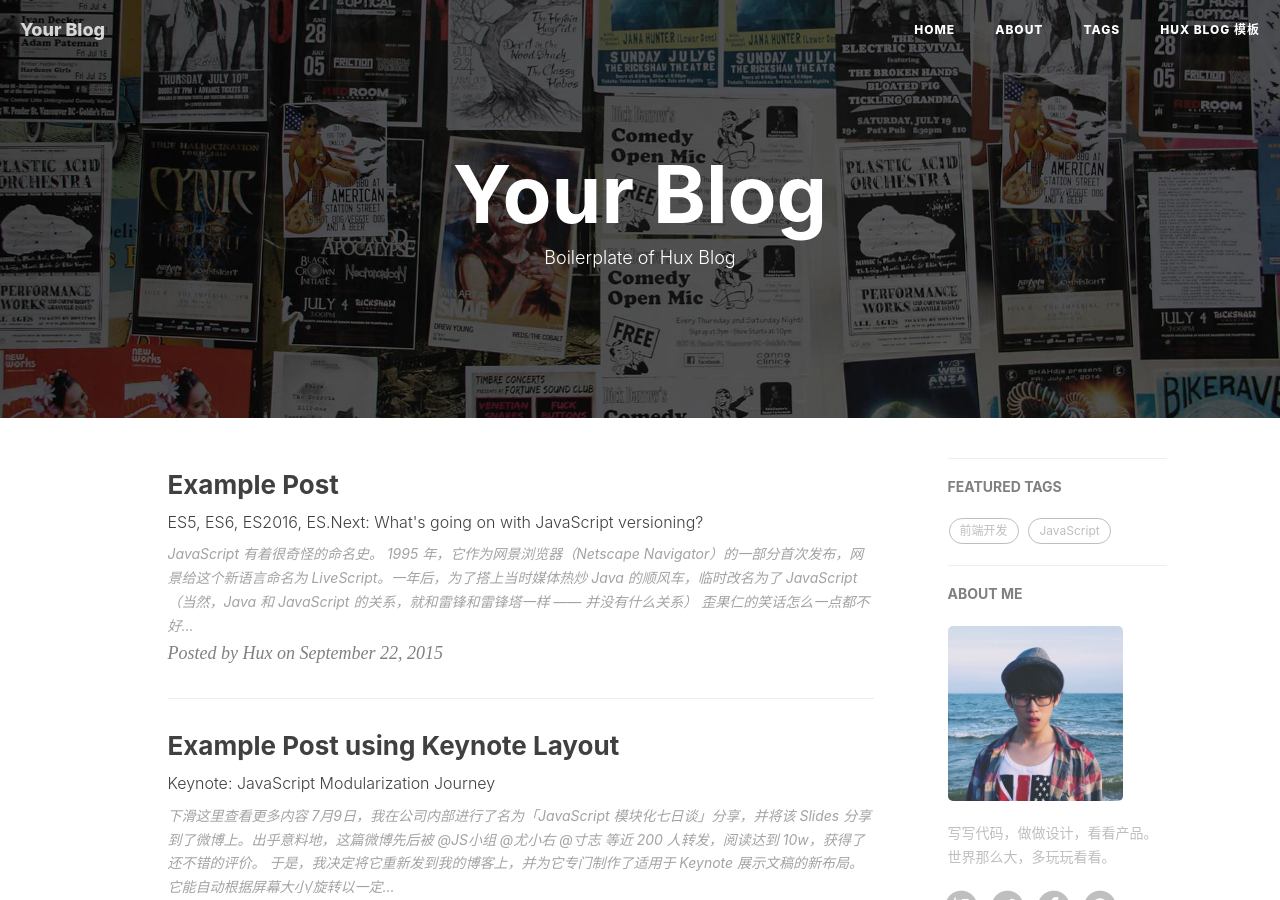
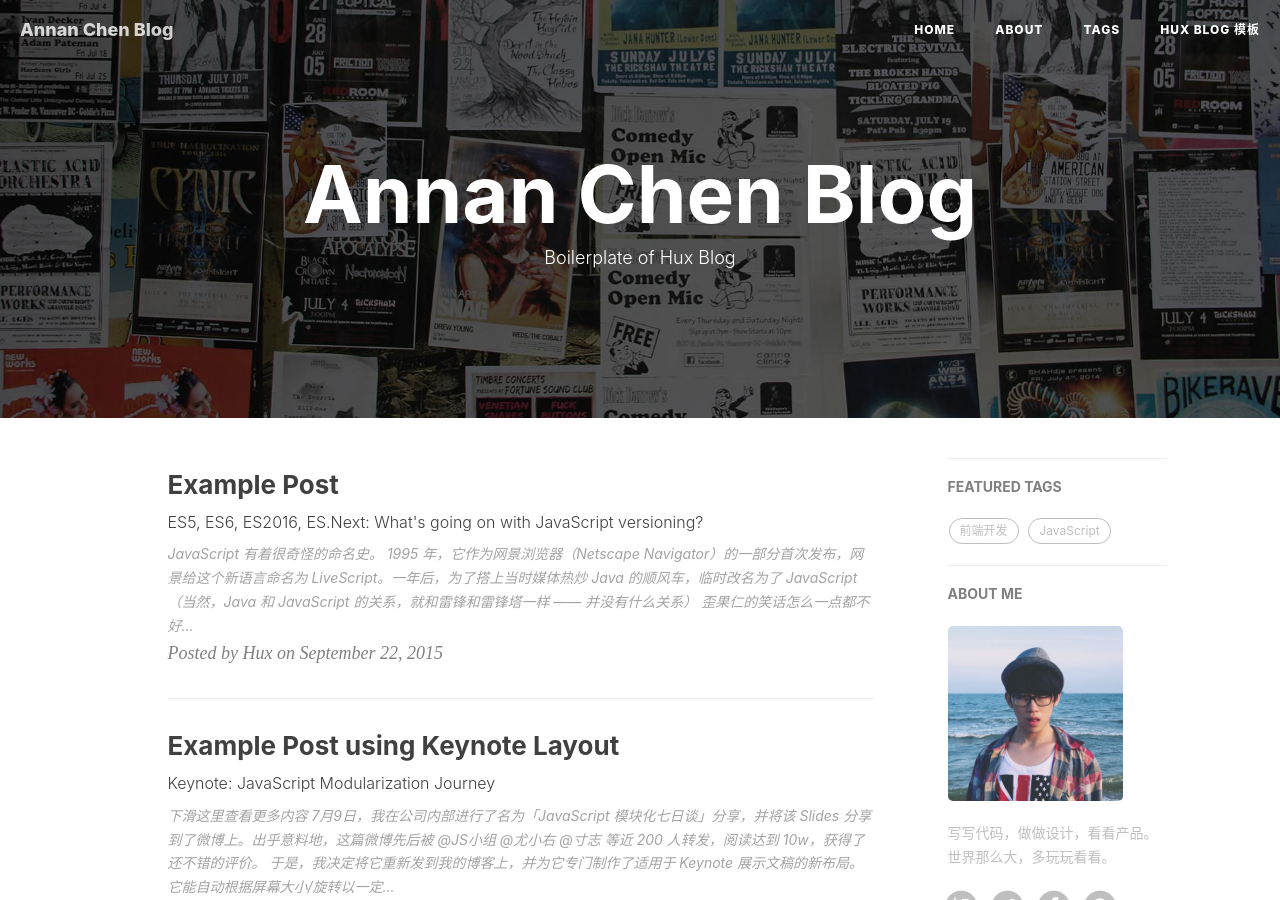
Before and after one commit to alubanana/alubanana.github.io, a Jekyll site: the page built from index.html, in a window 1280 px wide and 900 px high. Built offline with Jekyll 4.4.1, drawn with Linux system fonts in a browser that asks for light colours; nearby versions of some CDN libraries; the list of posts is cut into pages by our own code; comment, search, counter and statistics services are not loaded; some of the changed text lies outside the part shown.

Commit message:
Update _config.yml

```diff
--- a/_config.yml
+++ b/_config.yml
@@ -1,8 +1,8 @@
 # Site settings
-title: Your Blog
-SEOTitle: 你的博客 | Your Blog
+title: Annan Chen Blog
+SEOTitle: Alubanana | Personal Page
 header-img: img/home-bg.jpg
-email: huxpro@gmail.com
+email: ac4619@columbia.edu
 description: ""
 keyword: ""
 url: "http://huangxuan.me"              # your host, for absolute URL
```
